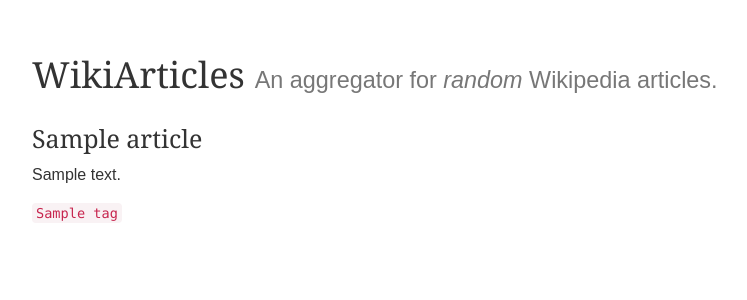
After one commit to kshvmdn/wiki-articles, a Flask app: template app/templates/posts.html in a window 1280 px wide. The commit adds this page. Shown: the top 300 px of the page, without its empty margins (48-795 px from the left). Run offline with Flask 2, Linux system fonts and the light colour scheme; the template is opened without the code that fills it: most values are stand-ins (such as "Sample title", 1, 10 or a date in 2020); some libraries are stand-ins or nearby versions.

Commit message:
Rename template filenames

```diff
--- a/app/__init__.py
+++ b/app/__init__.py
@@ -4,6 +4,6 @@ app = Flask(__name__)
 from app.wikipedia import get_articles as load_content
 
 @app.route('/')
-def render_content():
+def render_random_content():
     content = load_content()
-    return render_template('index.html', articles=content)
+    return render_template('posts.html', articles=content)
--- a/app/templates/index.html
+++ b/app/templates/index.html
@@ -1,23 +1,31 @@
-{% extends "base.html" %}
-{% block index %}
+<!DOCTYPE html>
+<html>
+<head>
+    <title>WikiArticles</title>
+    <meta charset="utf-8">
+    <meta name="author" content="Kashav Madan">
+    <meta name="application-name" content="wiki-articles">
+    <meta name="viewport" content="initial-scale=1.0,user-scalable=0">
+    <link rel="stylesheet" href="https://maxcdn.bootstrapcdn.com/bootstrap/3.3.6/css/bootstrap.min.css">
+    <link href='https://fonts.googleapis.com/css?family=Open+Sans:400,300,600,700,800' rel='stylesheet' type='text/css'>
+    <style>
+        body {font-size: 16px; line-height: 1.8; font-family: sans-serif;}
+        .container {padding: 25px;}
+        .hero {margin-top: 30px; margin-bottom: 10px}
+        .hero a {font-family: Georgia, Times, serif;}
+        a {color: inherit; text-decoration: none;}
+        .post {font-family: sans-serif; margin: 20px auto;}
+        .title {font-family: Georgia, Times, serif; font-size: 25px; margin-bottom: 20px;}
+    </style>
+</head>
+<body>
     <div class="container">
-        <div class="hero h2">
-            WikiArticles <span class="small">An aggregator for <i>random</i> Wikipedia articles.</span>
+        <div class="hero h1">
+            <a href="/">WikiArticles</a> <span class="small">An aggregator for <i>random</i> Wikipedia articles.</span>
         </div>
         <div class="content">
-            <div class="posts">
-            {% for title, article in articles.items() %}
-                <div class="post">
-                    <a href="{{ article.url }}" target="_blank"><span class="title">{{ article.title }}</span></a>
-                    <p>{{ article.summary }}</p>
-                    <div class="tags">
-                        {% for tag in article.categories %}
-                            <code class="small"> {{ tag }} </code>&nbsp;
-                        {% endfor %}
-                    </div>
-                </div>
-            {% endfor %}
-            </div>
+            {% block index %}{% endblock index %}
         </div>
     </div>
-{% endblock index %}
+</body>
+</html>
--- /dev/null
+++ b/app/templates/posts.html
@@ -0,0 +1,16 @@
+{% extends "index.html" %}
+{% block index %}
+    <div class="posts">
+    {% for title, article in articles.items() %}
+        <div class="post">
+            <a href="{{ article.url }}" target="_blank"><span class="title">{{ article.title }}</span></a>
+            <p>{{ article.summary }}</p>
+            <div class="tags">
+                {% for tag in article.categories %}
+                    <code class="small"><a href="/category/{{ tag }}">{{ tag }}</a></code>&nbsp;
+                {% endfor %}
+            </div>
+        </div>
+    {% endfor %}
+    </div>
+{% endblock index %}
```
Also changed, not shown: app/templates/base.html (deleted, +0 -23 lines), app/templates/404.html (deleted).
